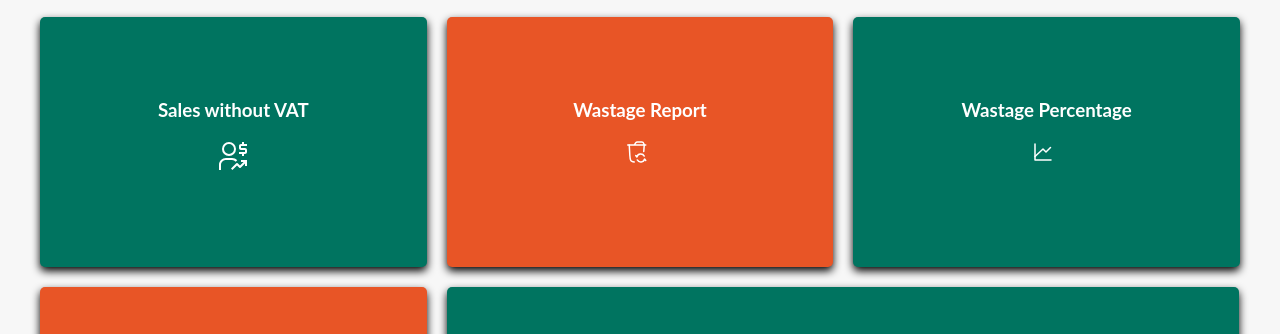
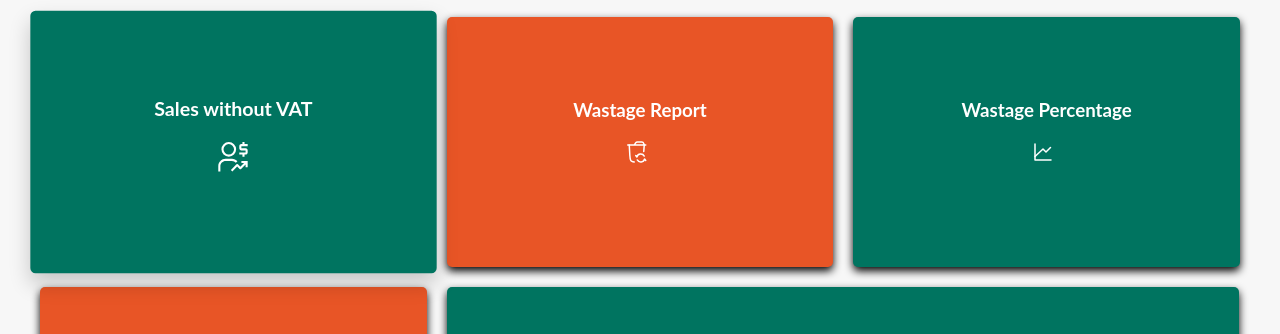
Before and after one commit to tariqbaater/InventoryApp, a website: page views/index.html in a window 1280 px wide. In both pictures the pointer is over the element 233 px from the left and 352 px from the top of the page. Shown: the part 211-545 px from the top of the page. Drawn offline with nearby package versions, Linux system fonts and the light colour scheme; files that its build step writes are made by us from their sources; no server answers; files whose address does not match are found by name.

Commit message:
added transtions to the dashboard cards

```diff
--- a/public/css/style.css
+++ b/public/css/style.css
@@ -101,6 +101,12 @@ body {
   display: flex;
   flex-direction: column;
   align-items: center;
+}
+
+.card:hover {
+  transform: scale(1.05);
+  box-shadow: 0 10px 20px 0 rgba(0, 0, 0, 0.2);
+  transition: 0.3s;
 }
 
 /* TODO: need to change the styling of search bar and search button using ids */
```
Also changed, not shown: public/img/bg.jpg (deleted).
